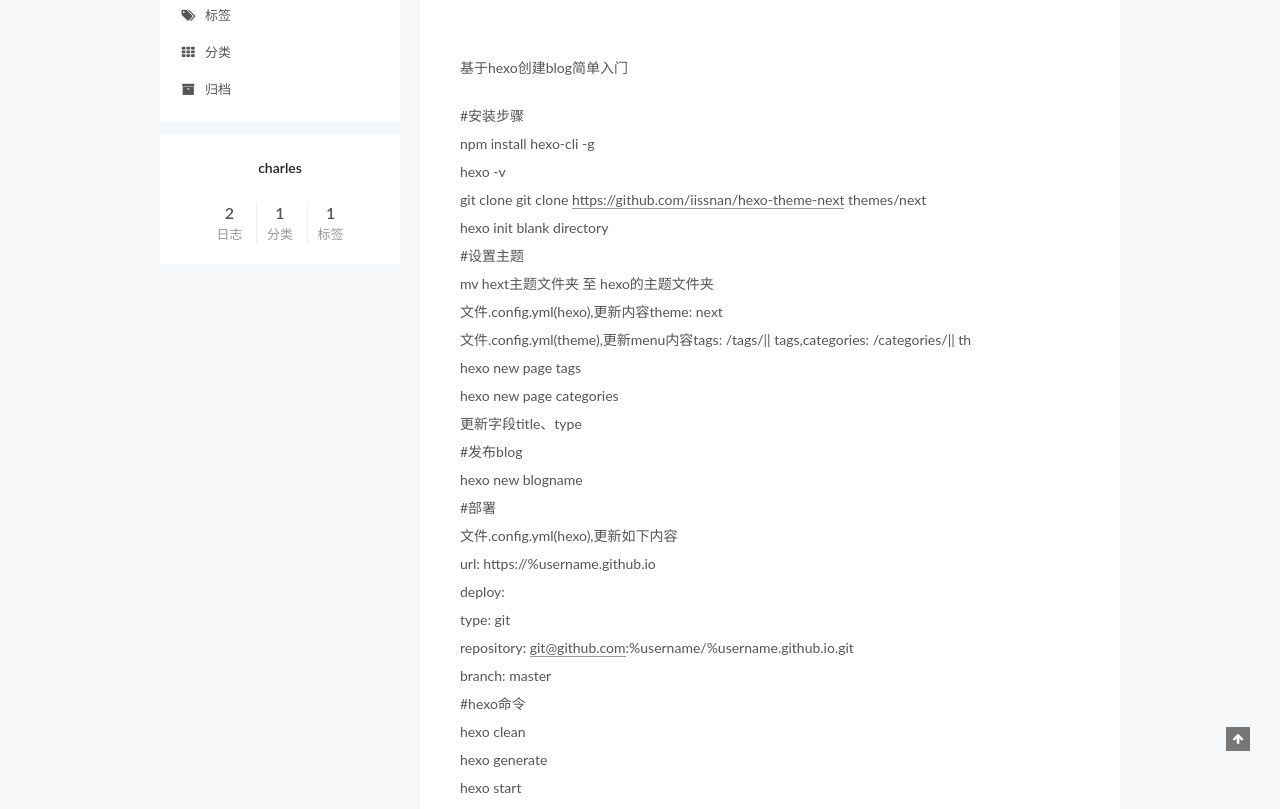
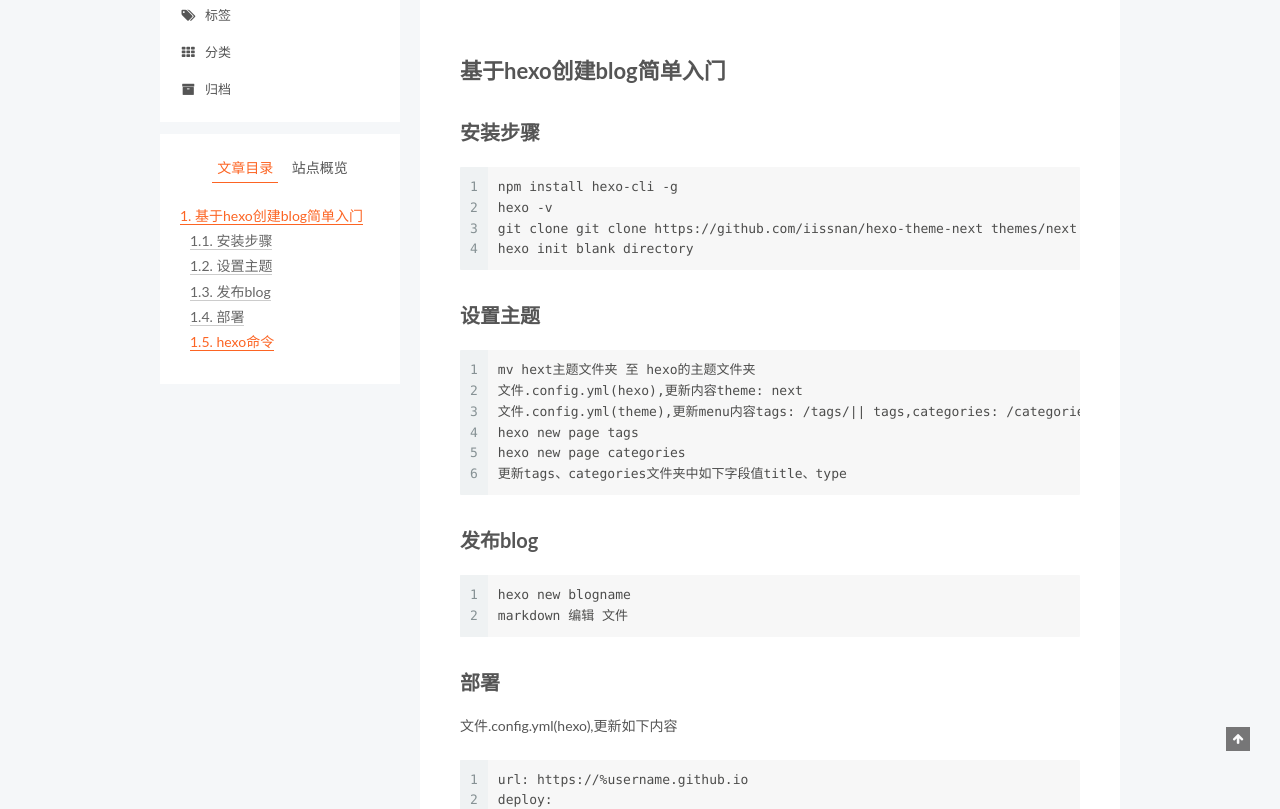
Before and after one commit to xiaoluanECNU/xiaoluanECNU.github.io, a plain HTML site: page 2020/05/03/hexo-blog/index.html in a window 1280 px wide. Shown: the part 149-958 px from the top of the page. Drawn offline with Linux system fonts and the light colour scheme.

Commit message:
Site updated: 2020-05-04 21:59:51

```diff
--- a/2020/05/03/hexo-blog/index.html
+++ b/2020/05/03/hexo-blog/index.html
@@ -86,7 +86,7 @@
 <meta property="og:site_name" content="charles的博客">
 <meta property="og:description" content="基于hexo创建blog简单入门">
 <meta property="article:published_time" content="2020-05-02T16:33:34.000Z">
-<meta property="article:modified_time" content="2020-05-04T13:46:33.551Z">
+<meta property="article:modified_time" content="2020-05-04T13:55:08.877Z">
 <meta property="article:author" content="charles">
 <meta property="article:tag" content="-blog">
 <meta name="twitter:card" content="summary">
@@ -341,9 +341,20 @@
 
 
 
-        <p>基于hexo创建blog简单入门</p>
-<a id="more"></a>
-<p>#安装步骤<br>npm install hexo-cli -g<br>hexo -v<br>git clone git clone <a href="https://github.com/iissnan/hexo-theme-next" target="_blank" rel="noopener">https://github.com/iissnan/hexo-theme-next</a> themes/next<br>hexo init blank directory<br>#设置主题<br>mv hext主题文件夹 至 hexo的主题文件夹<br>文件.config.yml(hexo),更新内容theme: next<br>文件.config.yml(theme),更新menu内容tags: /tags/|| tags,categories: /categories/|| th<br>hexo new page tags<br>hexo new page categories<br>更新字段title、type<br>#发布blog<br>hexo new blogname<br>#部署<br>文件.config.yml(hexo),更新如下内容<br>url: https://%username.github.io<br>deploy:<br>  type: git<br>  repository: <a href="mailto:git@github.com">git@github.com</a>:%username/%username.github.io.git<br>  branch: master<br>#hexo命令<br>hexo clean<br>hexo generate<br>hexo start<br>hexo deploy</p>
+        <h1 id="基于hexo创建blog简单入门"><a href="#基于hexo创建blog简单入门" class="headerlink" title="基于hexo创建blog简单入门"></a>基于hexo创建blog简单入门</h1><a id="more"></a>
+<h2 id="安装步骤"><a href="#安装步骤" class="headerlink" title="安装步骤"></a>安装步骤</h2><figure class="highlight plain"><table><tr><td class="gutter"><pre><span class="line">1</span><br><span class="line">2</span><br><span class="line">3</span><br><span class="line">4</span><br></pre></td><td class="code"><pre><span class="line">npm install hexo-cli -g </span><br><span class="line">hexo -v</span><br><span class="line">git clone git clone https:&#x2F;&#x2F;github.com&#x2F;iissnan&#x2F;hexo-theme-next themes&#x2F;next</span><br><span class="line">hexo init blank directory</span><br></pre></td></tr></table></figure>
+
+<h2 id="设置主题"><a href="#设置主题" class="headerlink" title="设置主题"></a>设置主题</h2><figure class="highlight plain"><table><tr><td class="gutter"><pre><span class="line">1</span><br><span class="line">2</span><br><span class="line">3</span><br><span class="line">4</span><br><span class="line">5</span><br><span class="line">6</span><br></pre></td><td class="code"><pre><span class="line">mv hext主题文件夹 至 hexo的主题文件夹</span><br><span class="line">文件.config.yml(hexo),更新内容theme: next</span><br><span class="line">文件.config.yml(theme),更新menu内容tags: &#x2F;tags&#x2F;|| tags,categories: &#x2F;categories&#x2F;|| th</span><br><span class="line">hexo new page tags</span><br><span class="line">hexo new page categories</span><br><span class="line">更新tags、categories文件夹中如下字段值title、type</span><br></pre></td></tr></table></figure>
+
+<h2 id="发布blog"><a href="#发布blog" class="headerlink" title="发布blog"></a>发布blog</h2><figure class="highlight plain"><table><tr><td class="gutter"><pre><span class="line">1</span><br><span class="line">2</span><br></pre></td><td class="code"><pre><span class="line">hexo new blogname</span><br><span class="line">markdown 编辑 文件</span><br></pre></td></tr></table></figure>
+
+<h2 id="部署"><a href="#部署" class="headerlink" title="部署"></a>部署</h2><p>文件.config.yml(hexo),更新如下内容</p>
+<figure class="highlight plain"><table><tr><td class="gutter"><pre><span class="line">1</span><br><span class="line">2</span><br><span class="line">3</span><br><span class="line">4</span><br><span class="line">5</span><br></pre></td><td class="code"><pre><span class="line">url: https:&#x2F;&#x2F;%username.github.io</span><br><span class="line">deploy:</span><br><span class="line">  type: git</span><br><span class="line">  repository: git@github.com:%username&#x2F;%username.github.io.git</span><br><span class="line">  branch: master</span><br></pre></td></tr></table></figure>
+
+<h2 id="hexo命令"><a href="#hexo命令" class="headerlink" title="hexo命令"></a>hexo命令</h2><figure class="highlight plain"><table><tr><td class="gutter"><pre><span class="line">1</span><br><span class="line">2</span><br><span class="line">3</span><br><span class="line">4</span><br></pre></td><td class="code"><pre><span class="line">hexo clean</span><br><span class="line">hexo generate</span><br><span class="line">hexo start</span><br><span class="line">hexo deploy</span><br></pre></td></tr></table></figure>
+
+
+
 
 
     </div>
@@ -434,8 +445,17 @@
 
 
 
+        <ul class="sidebar-nav motion-element">
+          <li class="sidebar-nav-toc sidebar-nav-active" data-target="post-toc-wrap">
+            文章目录
+          </li>
+          <li class="sidebar-nav-overview" data-target="site-overview-wrap">
+            站点概览
+          </li>
+        </ul>
 
-      <section class="site-overview-wrap sidebar-panel sidebar-panel-active">
+
+      <section class="site-overview-wrap sidebar-panel">
         <div class="site-overview">
           <div class="site-author motion-element" itemprop="author" itemscope itemtype="http://schema.org/Person">
 
@@ -495,6 +515,22 @@
         </div>
       </section>
 
+
+      <!--noindex-->
+        <section class="post-toc-wrap motion-element sidebar-panel sidebar-panel-active">
+          <div class="post-toc">
+
+
+
+
+
+
+              <div class="post-toc-content"><ol class="nav"><li class="nav-item nav-level-1"><a class="nav-link" href="#基于hexo创建blog简单入门"><span class="nav-number">1.</span> <span class="nav-text">基于hexo创建blog简单入门</span></a><ol class="nav-child"><li class="nav-item nav-level-2"><a class="nav-link" href="#安装步骤"><span class="nav-number">1.1.</span> <span class="nav-text">安装步骤</span></a></li><li class="nav-item nav-level-2"><a class="nav-link" href="#设置主题"><span class="nav-number">1.2.</span> <span class="nav-text">设置主题</span></a></li><li class="nav-item nav-level-2"><a class="nav-link" href="#发布blog"><span class="nav-number">1.3.</span> <span class="nav-text">发布blog</span></a></li><li class="nav-item nav-level-2"><a class="nav-link" href="#部署"><span class="nav-number">1.4.</span> <span class="nav-text">部署</span></a></li><li class="nav-item nav-level-2"><a class="nav-link" href="#hexo命令"><span class="nav-number">1.5.</span> <span class="nav-text">hexo命令</span></a></li></ol></li></ol></div>
+
+
+          </div>
+        </section>
+      <!--/noindex-->
 
 
 
--- a/css/main.css
+++ b/css/main.css
@@ -1823,7 +1823,7 @@ pre .javascript .function {
   width: 4px;
   height: 4px;
   border-radius: 50%;
-  background: #ff53ff;
+  background: #28a32f;
 }
 .links-of-blogroll {
   font-size: 13px;
```
Also changed, not shown: index.html (+1 -1 lines).
